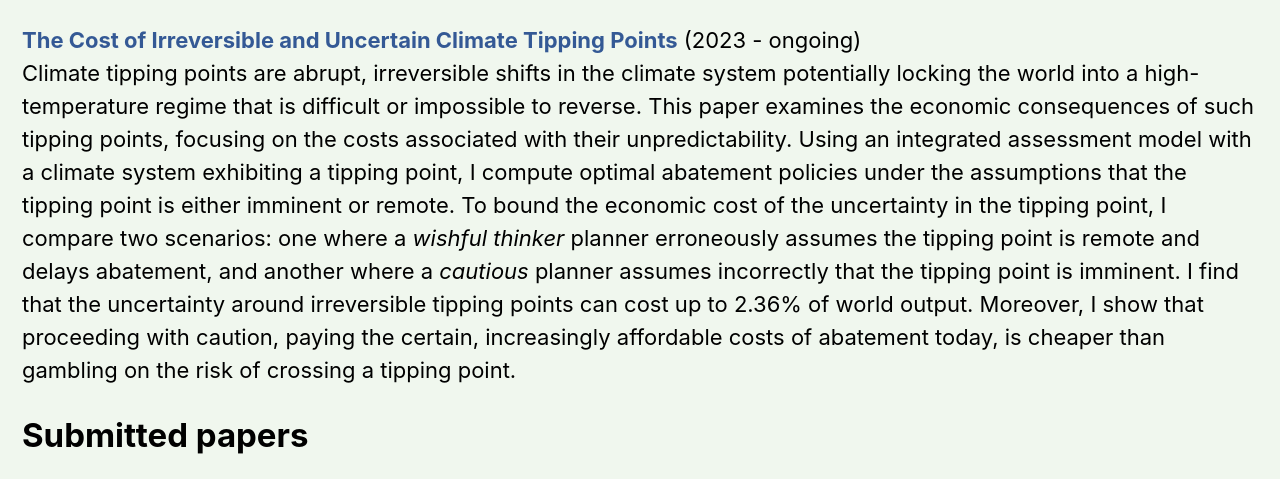
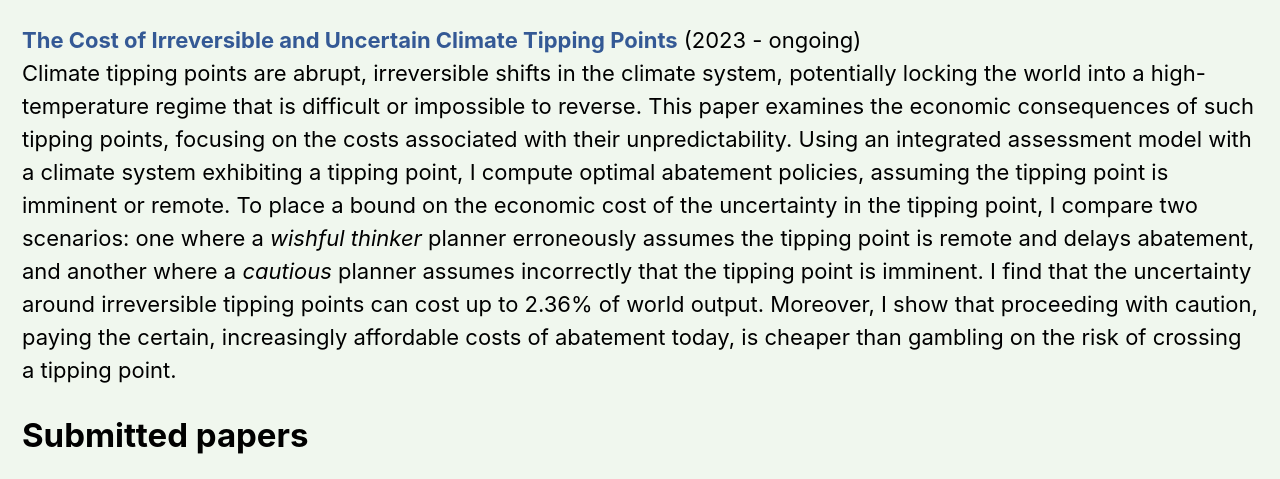
Before and after one commit to NoFishLikeIan/nofishlikeian.github.io, an Eleventy site: page pages/research.md in a window 1280 px wide. Shown: the part 292-771 px from the top of the page. Built offline with nearby package versions, Linux system fonts and the light colour scheme; Eleventy itself is replaced by a stand-in of ours; files that its build step writes are made by us from their sources.

Commit message:
🦉 jmp update

```diff
--- a/pages/research.md
+++ b/pages/research.md
@@ -12,7 +12,7 @@ eleventyNavigation:
 ## Job Market Paper
 
 [**The Cost of Irreversible and Uncertain Climate Tipping Points**](../static/docs/tipping-point.pdf) (2023 - ongoing)
-    Climate tipping points are abrupt, irreversible shifts in the climate system potentially locking the world into a high-temperature regime that is difficult or impossible to reverse. This paper examines the economic consequences of such tipping points, focusing on the costs associated with their unpredictability. Using an integrated assessment model with a climate system exhibiting a tipping point, I compute optimal abatement policies under the assumptions that the tipping point is either imminent or remote. To bound the economic cost of the uncertainty in the tipping point, I compare two scenarios: one where a *wishful thinker* planner erroneously  assumes the tipping point is remote and delays abatement, and another where a *cautious* planner assumes incorrectly that the tipping point is imminent. I find that the uncertainty around irreversible tipping points can cost up to 2.36% of world output. Moreover, I show that proceeding with caution, paying the certain, increasingly affordable costs of abatement today, is cheaper than gambling on the risk of crossing a tipping point.
+    Climate tipping points are abrupt, irreversible shifts in the climate system, potentially locking the world into a high-temperature regime that is difficult or impossible to reverse. This paper examines the economic consequences of such tipping points, focusing on the costs associated with their unpredictability. Using an integrated assessment model with a climate system exhibiting a tipping point, I compute optimal abatement policies, assuming the tipping point is imminent or remote. To place a bound on the economic cost of the uncertainty in the tipping point, I compare two scenarios: one where a *wishful thinker* planner erroneously assumes the tipping point is remote and delays abatement, and another where a *cautious* planner assumes incorrectly that the tipping point is imminent. I find that the uncertainty around irreversible tipping points can cost up to 2.36% of world output. Moreover, I show that proceeding with caution, paying the certain, increasingly affordable costs of abatement today, is cheaper than gambling on the risk of crossing a tipping point.
 
 ## Submitted papers
 
```
Also changed, not shown: 2 other files.
